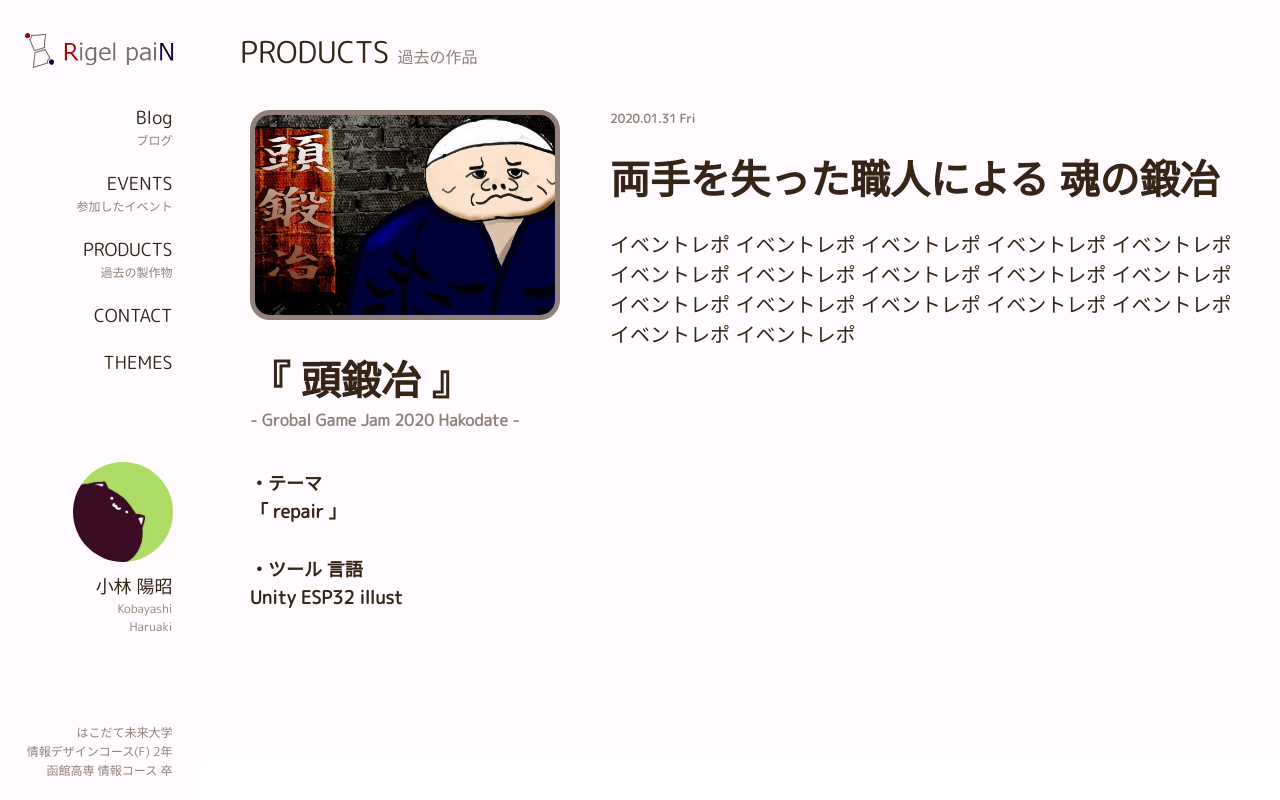
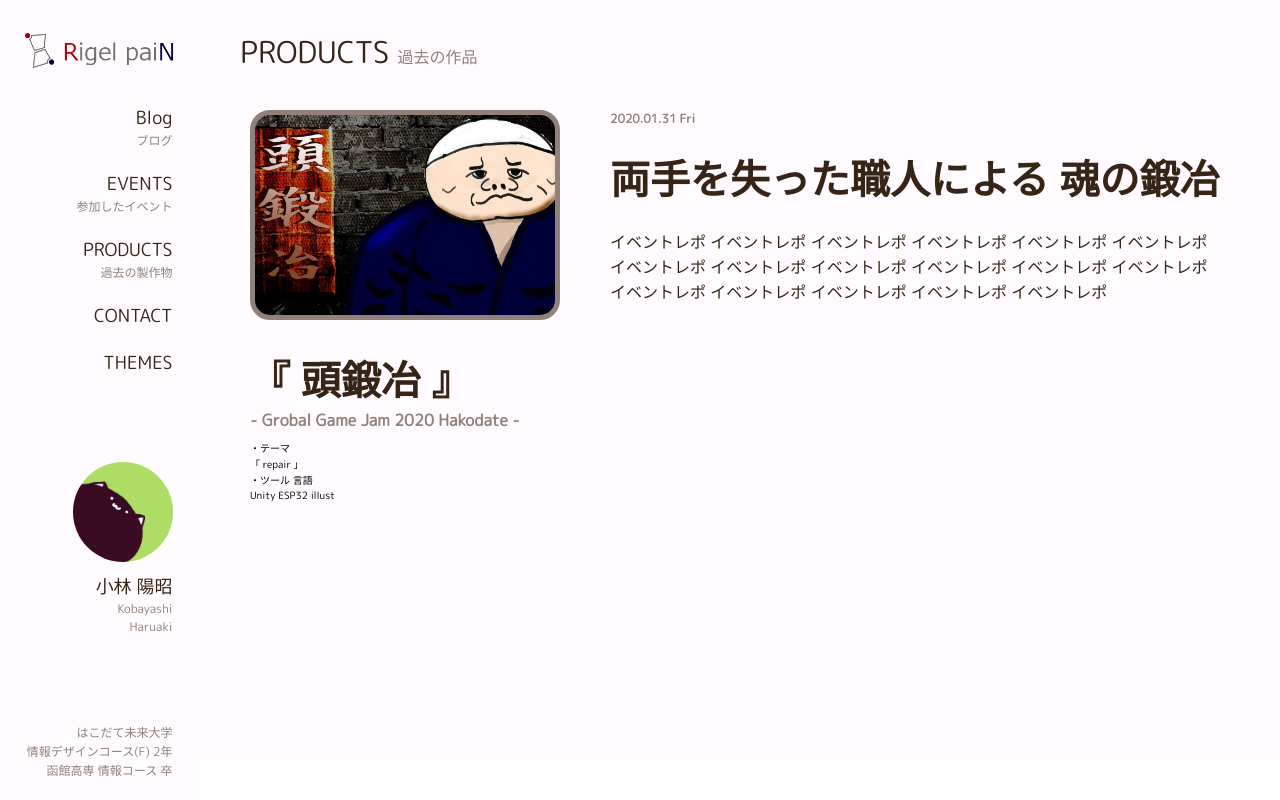
Before and after one commit to rigelpain/Portfolio_3, a PHP site: page /products/index.html in a window 1280 px wide. Run offline with PHP 8.4, Linux system fonts and the light colour scheme; style sheets or scripts are compiled from the project's sources; some libraries are stand-ins or nearby versions.

Commit message:
[fix] #01 改行指定による画面幅固定 解除
https://github.com/rigelpain/Portfolio_3/issues/1

```diff
--- a/css/scss/components/_article.scss
+++ b/css/scss/components/_article.scss
@@ -44,7 +44,7 @@
   &__right {
     width: auto;
     height: 100%;
-    padding-right: 30px;
+    padding-right: 60px;
   }
   &__thumbnail {
     width: 100%;
@@ -99,7 +99,6 @@
         font-weight: bold;
         line-height: 4rem;
         color: $color-2;
-        word-break: keep-all;
       }
       &-sub {
         margin: 0;
@@ -107,17 +106,15 @@
         font-weight: bold;
         line-height: 4rem;
         color: $color-3;
-        word-break: keep-all;
       }
     }
-    &-discription {
+    &-description {
       &-content {
         margin-top: 30px;
         font-size: 1.8rem;
         font-weight: bold;
         line-height: 2.8rem;
         color: $color-2;
-        word-break: keep-all;
       }
     }
   }
@@ -125,17 +122,15 @@
     font-size: 1.2rem;
     font-weight: bold;
     color: $color-3;
-    word-break: keep-all;
   }
   &__tittle {
     margin: 20px 0;
     font-size: 4rem;
     font-weight: bold;
     color: $color-2;
-    word-break: keep-all;
   }
   &__content {
-    font-size: 2rem;
+    font-size: 1.6rem;
     color: $color-2;
   }
 }
```
